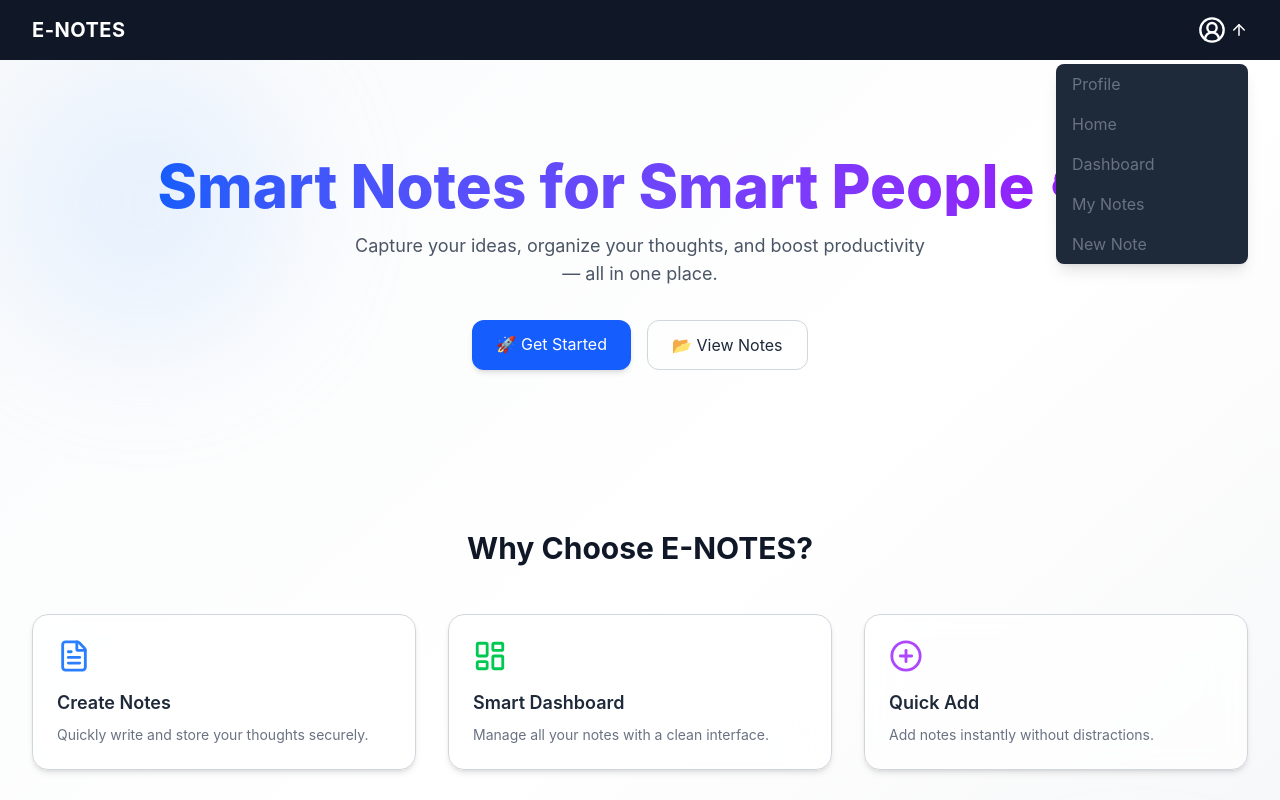
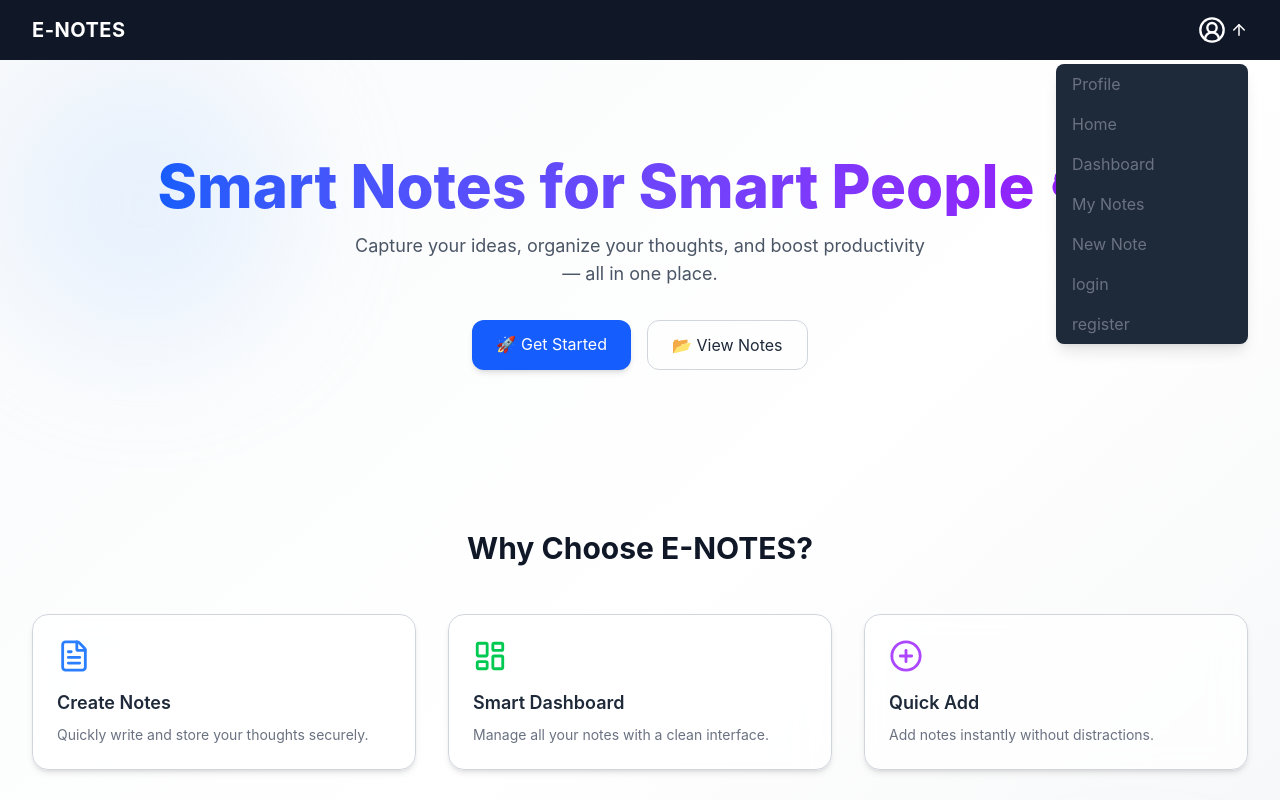
Before and after one commit to AmitKumarPatel374/Smart-Notes-App, a React app in the folder frontend/: page / in a window 1280 px wide. Both pictures are taken after a click on the element 1223 px from the left and 30 px from the top of the page. Shown: the top 800 px of the page. Built offline with nearby package versions, Linux system fonts and the light colour scheme; no server answers; the HTML template or start-up script is replaced by a standard one.

Commit message:
added this for aws ec2 learning purpose

```diff
--- a/frontend/src/components/Navbar.jsx
+++ b/frontend/src/components/Navbar.jsx
@@ -63,6 +63,18 @@ const Navbar = () => {
           >
             New Note
           </NavLink>
+          <NavLink
+            to="/login"
+            className="px-4 py-2 hover:bg-gray-100"
+          >
+            login
+          </NavLink>
+          <NavLink
+            to="/register"
+            className="px-4 py-2 hover:bg-gray-100"
+          >
+            register
+          </NavLink>
 
         </div>
       )}
```
